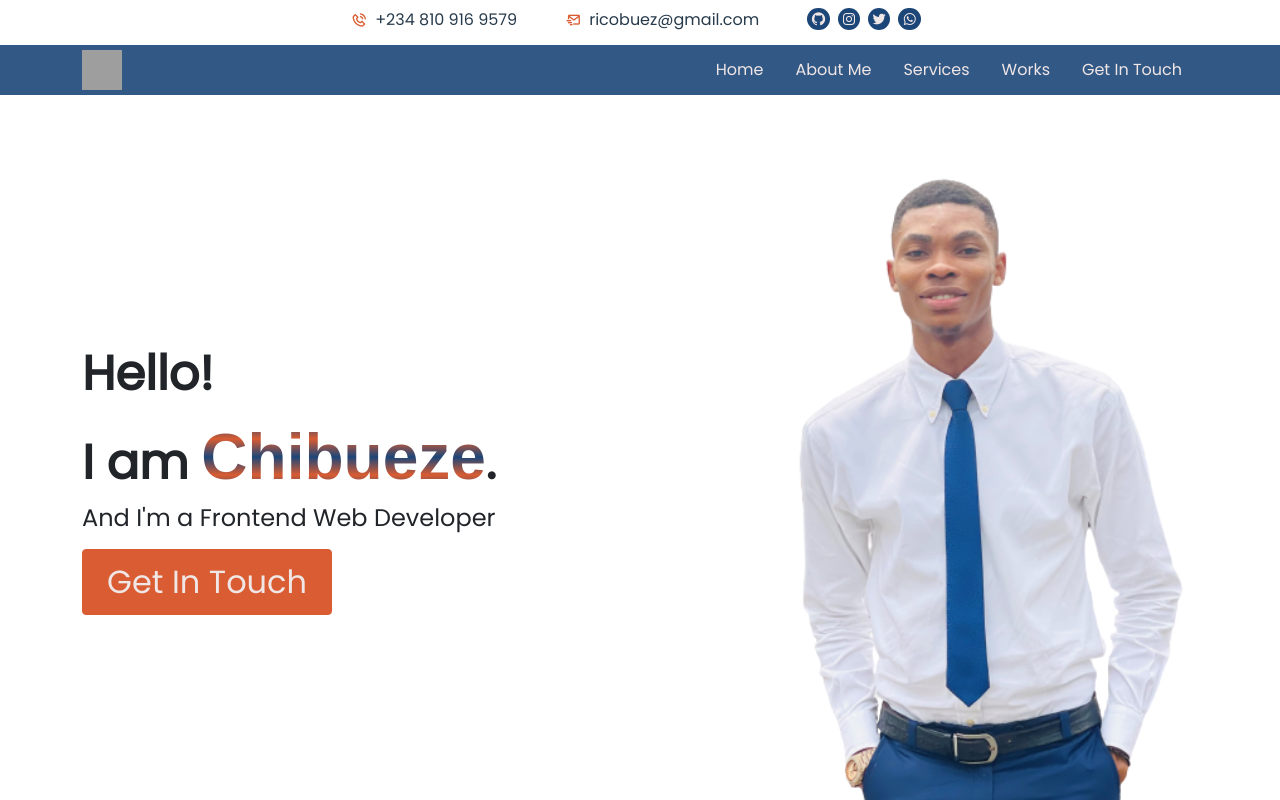
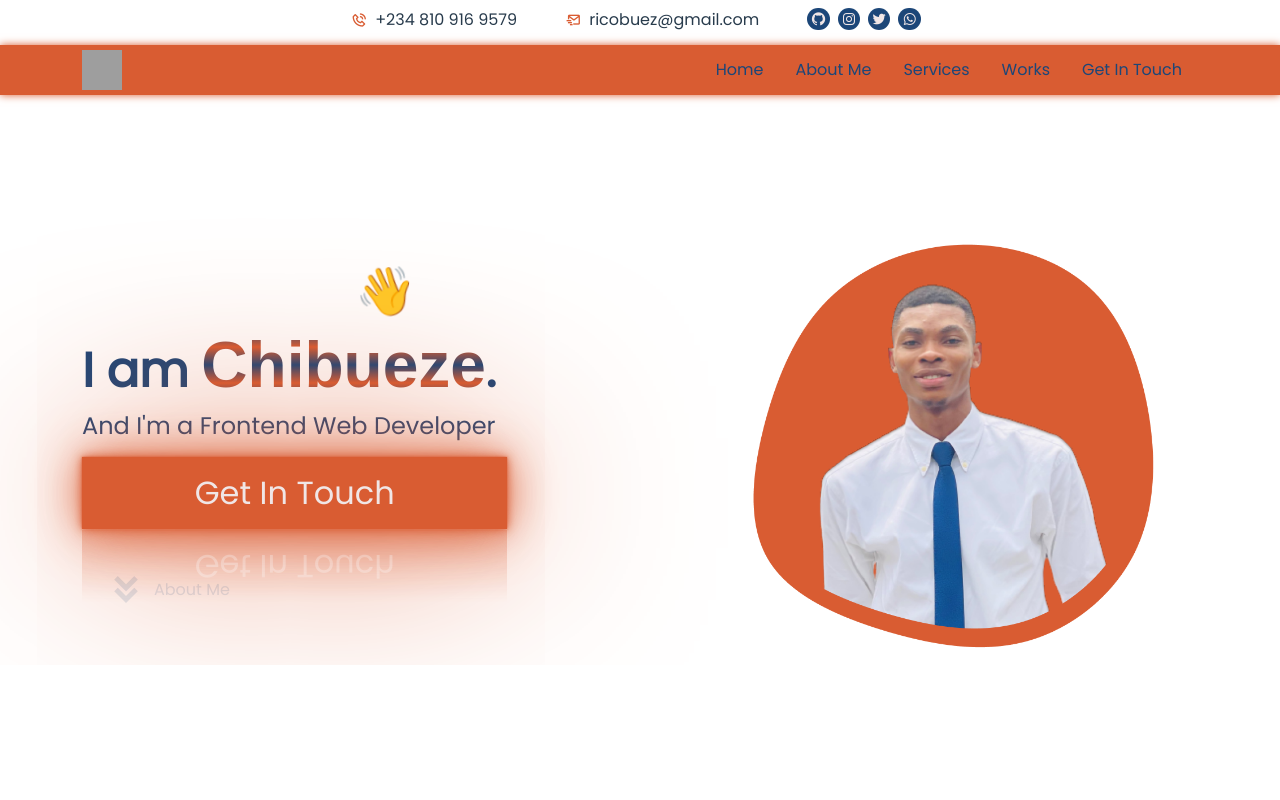
Before and after one commit to buezrico/portfolio-nextjs, a Next.js app: page / in a window 1280 px wide. Built offline with nearby package versions, Linux system fonts and the light colour scheme; grey boxes are pictures that could not be loaded.

Commit message:
done with the header

```diff
--- a/pages/index.tsx
+++ b/pages/index.tsx
@@ -22,7 +22,6 @@ export default function Home() {
       </Head>
 
       <header>
-        <div className="top">
         <div className="top-info ">
           <div className="phone contact-info">
             <i className="bx bx-phone-call bx-tada-hover"></i>
@@ -40,29 +39,33 @@ export default function Home() {
           </div>
         </div>
         <Navbar />
-        </div>
 
         <div className="content container">
-          <div className="">
-            <div className="top-content">
-              {/* <h1 className="styled-title bx-spin">BUEZ</h1> */}
-
           <div className="text">
-                <h1 className="mb-3">Hello!</h1>
-                <h1 className="mb-2">
-                  I am{" "}
-                  <span className="text-secondary styled-title">Chibueze</span>.
+            <h1 className="mb-2 bx-tada text-center">👋</h1>
+            <h1 className="mb-2 ">
+              I am <span className="styled-title">Chibueze</span>.
             </h1>
             <h4 className="mb-3">And I'm a Frontend Web Developer</h4>
-                <button className="btn btn-secondary rounded px-4 p-2 ">
+            <button className="btn btn-secondary text rounded-0 px-4 p-2 ">
               Get In Touch
             </button>
+            <div className="arrow-down bx-fade-down text-primary">
+              <i className="bx bxs-chevrons-down"></i>
+              <span>About Me</span>
             </div>
           </div>
-            <div className="bottom-content"></div>
+          <div className="picture">
+            <img src="/images/header-pic2.png" className="img-fluid" alt="" />
           </div>
         </div>
       </header>
+
+      <main className="about">
+        <div className="container">
+          <div className="about-section"></div>
+        </div>
+      </main>
     </div>
   );
 }
--- a/styles/globals.scss
+++ b/styles/globals.scss
@@ -28,15 +28,6 @@ header {
   flex-direction: column;
   justify-content: space-between;
 
-  // &::after {
-  //   content: "Buez";
-  //   position: fixed;
-  //   top: 50%;
-  //   left: 50%;
-  //   z-index: -1;
-  //   font-size: 5rem;
-  // }
-  // background: red;
   .top-info {
     display: flex;
     justify-content: center;
@@ -66,15 +57,19 @@ header {
         background: $primary;
         padding: 0.2rem;
         border-radius: 50%;
+        cursor: pointer;
       }
     }
   }
   nav {
-    background: rgba(28, 70, 120, 0.9);
-    color: $light;
+    background: rgba(217, 92, 50);
+    color: $primary;
     position: sticky;
     top: 0;
-    // padding: 0.5rem;
+    left: 0;
+    width: 100%;
+    box-shadow: 0 0 0.5rem $secondary;
+    // top: 0;
     z-index: 10;
     // box-shadow: ;
     .inner {
@@ -83,19 +78,20 @@ header {
       justify-content: space-between;
 
       i {
-        background: $secondary;
+        background: $dark;
         color: $light;
         cursor: pointer;
-        padding: 0.1rem;
+        padding: 0.2rem;
+        border-radius: 50%;
       }
 
       ul {
         li {
           a {
-            color: $light;
+            color: $primary;
             cursor: pointer;
             &:hover {
-              color: $secondary;
+              color: $dark;
             }
           }
         }
@@ -107,34 +103,18 @@ header {
   }
 
   .content {
-    height: 80%;
-    background: url("../public/images/profile-pic.png") no-repeat right bottom;
-    background-size: contain;
-    display: flex;
-    flex-direction: column;
-    justify-content: center;
-
-    .top-content {
+    height: 90%;
+    width: 100%;
     display: flex;
     align-items: center;
+    justify-content: center;
+    padding-bottom: 1rem;
     @media screen and (max-width: 768px) {
-        display: block;
-        .styled-title {
-          margin-bottom: 3rem;
-        }
+      flex-direction: column;
     }
 
-      // width: 50%;
     .styled-title {
-        // left: 0;
-        // writing-mode: vertical-rl;
-        // text-orientation: upright;
       font-family: "Bodoni", sans-serif;
-        // font-size: 1rem;
-        // border-right: 2px solid $secondary;
-        // border-left: 2px solid $secondary;
-        // margin-right: 3rem;
-
       background: -webkit-linear-gradient(
         $primary,
         $secondary,
@@ -147,15 +127,48 @@ header {
       -webkit-text-fill-color: transparent;
     }
     .text {
+      width: 60%;
+      color: $primary;
+      @media screen and (max-width: 768px) {
+        width: 100%;
+        text-align: center;
+      }
       h1 {
         font-weight: bold;
         span {
-            font-size: 3rem;
+          font-size: 2.8rem;
         }
       }
+      h4 {
+        font-size: 1.2rem;
+      }
       .btn {
-          font-size: 1.5rem;
+        font-size: 1.2rem;
         color: $light;
+        width: 70%;
+        border: 4px solid $secondary;
+
+        box-shadow: 0 0 2px $secondary, 0 0 10px $secondary, 0 0 50px $secondary,
+          0 0 200px $secondary;
+        -webkit-box-reflect: below 1px linear-gradient(transparent, #0005);
+
+        &:hover {
+          color: $primary;
+        }
+      }
+      .arrow-down {
+        margin: 1.5rem;
+        display: flex;
+        align-items: center;
+        cursor: pointer;
+
+        @media screen and (max-width: 768px) {
+          justify-content: center;
+        }
+        i {
+          font-size: 2.5em;
+          margin-right: 0.5rem;
+        }
       }
 
       @media screen and (min-width: 992px) {
@@ -173,6 +186,32 @@ header {
         }
       }
     }
+    .picture {
+      display: grid;
+      place-items: center;
+
+      @media screen and (max-width: 768px) {
+        order: -1;
+        width: 100%;
+      }
+
+      img {
+        width: 100%;
+        max-width: 15rem;
+        // box-shadow: 0 0 2px $secondary, 0 0 10px $secondary, 0 0 50px $secondary,
+        //   0 0 200px $secondary;
+
+        @media screen and (min-width: 768px) {
+          max-width: 30rem;
+        }
+        @media screen and (min-width: 992px) {
+          max-width: 35rem;
         }
       }
     }
+  }
+}
+
+.about {
+  // height: 100vh;
+}
```
Also changed, not shown: public/images/header-pic.png (added), public/images/header-pic2.png (added). Lines whose indentation alone changed are shown as unchanged.
